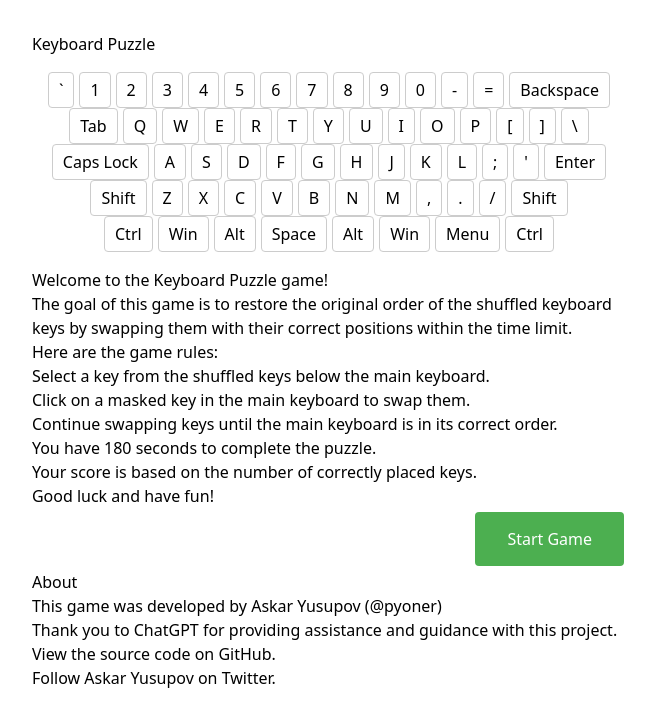
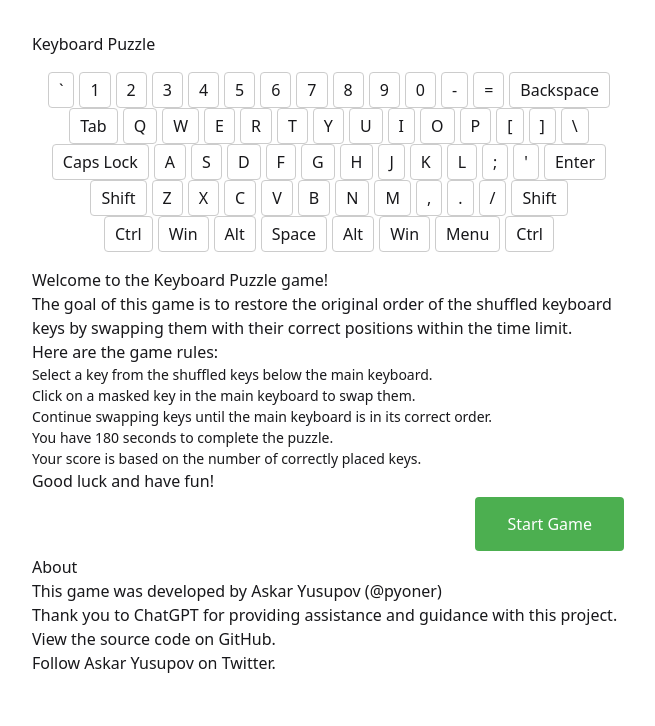
Before and after one commit to pyoner/keyboard-puzzle, a SvelteKit app in the folder apps/game/: page / in a window 1280 px wide. Shown: the top 726 px of the page, without its empty margins (311-966 px from the left). Built offline with nearby package versions, Linux system fonts and the light colour scheme.

Commit message:
feat(daisyui): add daisyUI v5 with system theme support
- Install daisyui@5.5.19
- Configure CSS with light (default) and dark (prefersdark) themes
- Update AGENTS.md with daisyUI usage guidelines

```diff
--- a/apps/game/package.json
+++ b/apps/game/package.json
@@ -56,5 +56,8 @@
 		"vitest": "^4.0.18",
 		"vitest-browser-svelte": "^2.0.2",
 		"wrangler": "^4.72.0"
+	},
+	"dependencies": {
+		"daisyui": "^5.5.19"
 	}
 }
--- a/apps/game/src/routes/layout.css
+++ b/apps/game/src/routes/layout.css
@@ -1,3 +1,6 @@
 @import 'tailwindcss';
+@plugin 'daisyui' {
+  themes: light --default, dark --prefersdark;
+}
 @plugin '@tailwindcss/forms';
 @plugin '@tailwindcss/typography';
```
Also changed, not shown: 2 other files (tests, documents, lock files or other folders).
